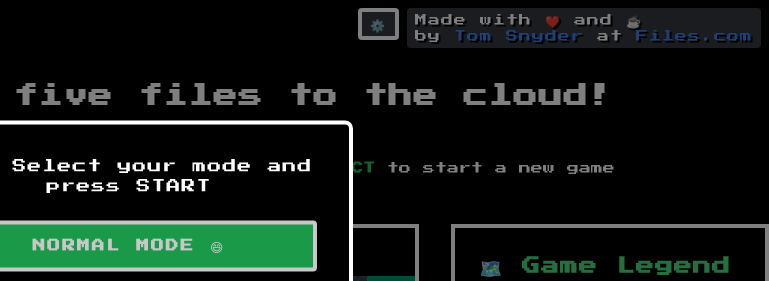
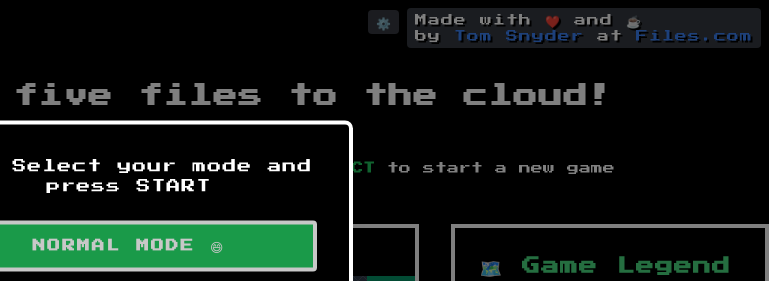
Before and after one commit to dmangels/filer-KSUS, a website: page index.html in a window 1280 px wide. Shown: the top 281 px of the page, 511-1280 px from the left. Drawn offline with nearby package versions, Linux system fonts and the light colour scheme.

```diff
--- a/index.html
+++ b/index.html
@@ -193,7 +193,7 @@
     </div>
     <div class="fixed top-0 right-0 p-2 flex items-start gap-2">
         <div class="relative">
-            <button id="settingsButton" class="text-white text-xs bg-gray-500 bg-opacity-50 rounded px-2 py-1 hover:bg-opacity-75 transition-colors retro-button">
+            <button id="settingsButton" class="text-white text-xs bg-gray-500 bg-opacity-50 rounded px-2 py-1 hover:bg-opacity-75 transition-colors">
                 ⚙️
             </button>
             <div id="settingsDropdown" class="absolute right-0 mt-1 w-48 bg-black rounded-md shadow-lg hidden retro-panel">
```
